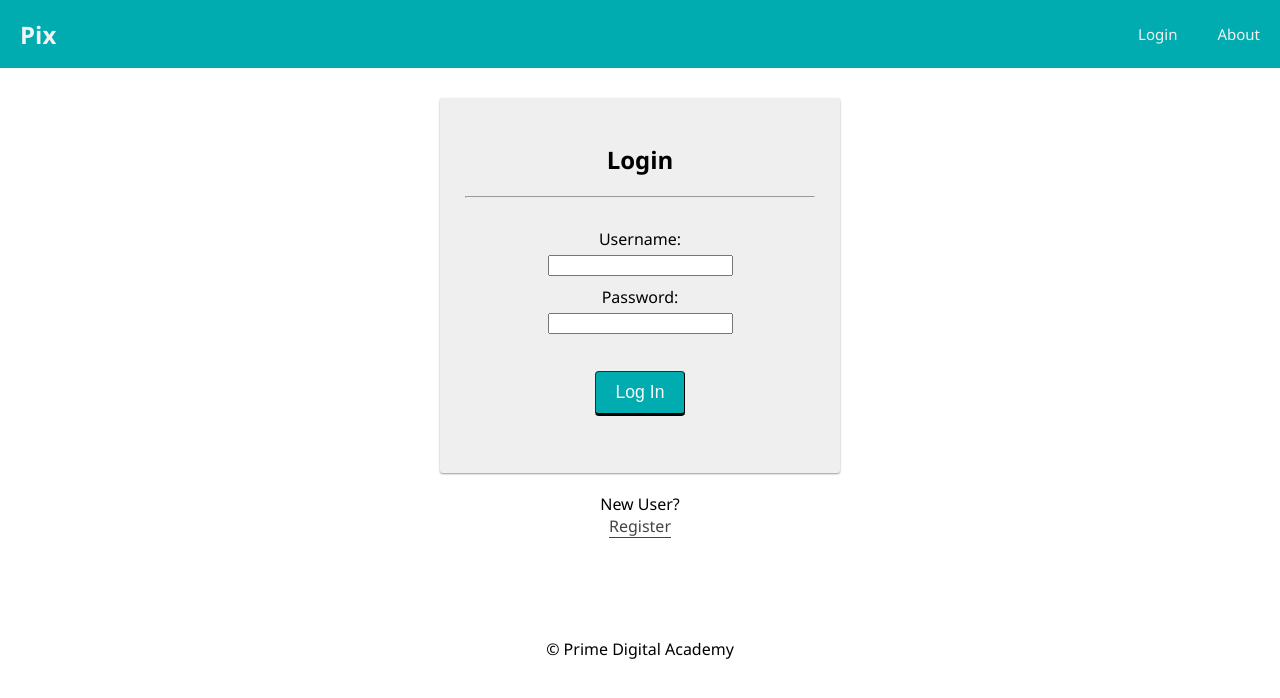
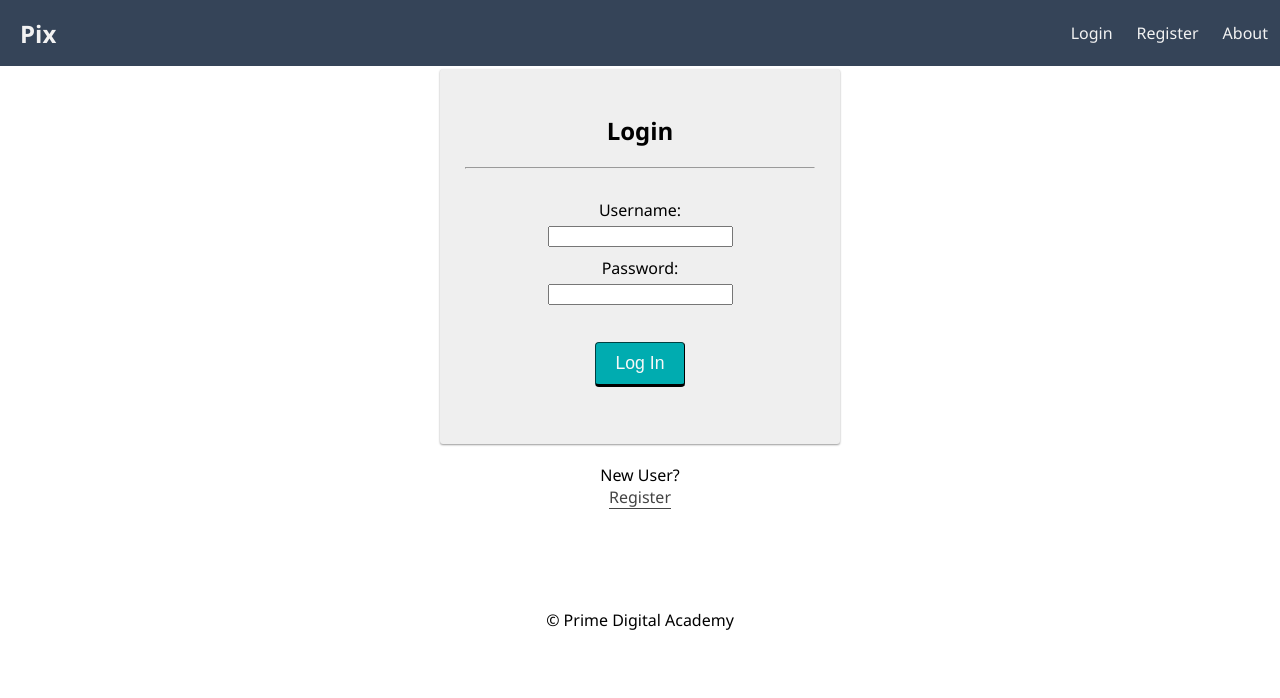
Before and after one commit to erichengler/pix-champion-selector, a React (Create React App) app: page /user#/home in a window 1280 px wide. Shown: the top 698 px of the page. Built offline with nearby package versions, Linux system fonts and the light colour scheme; no server answers.

Commit message:
made changes to Nav component. removed logout button and assigned logout dispatch to text below navbar

```diff
--- a/src/components/Nav/LogOutButton/LogOutButton.jsx
+++ /dev/null
@@ -1,19 +0,0 @@
-import React from 'react';
-import { useDispatch } from 'react-redux';
-
-function LogOutButton(props) {
-	const dispatch = useDispatch();
-	return (
-		<button
-			// This button shows up in multiple locations and is styled differently
-			// because it's styled differently depending on where it is used, the className
-			// is passed to it from it's parents through React props
-			className={props.className}
-			onClick={() => dispatch({ type: 'LOGOUT' })}
-		>
-			Log Out
-		</button>
-	);
-}
-
-export default LogOutButton;
--- a/src/components/Nav/Nav.css
+++ b/src/components/Nav/Nav.css
@@ -3,9 +3,8 @@
 	display: flex;
 	justify-content: space-between;
 	align-items: center;
-
-	margin: 0 0 30px;
-	background-color: #00acb0;
+	margin-bottom: 3px;
+	background-color: #354458;
 	overflow: hidden;
 }
 
@@ -24,19 +23,34 @@
 .navLink {
 	display: inline-block;
 	color: #f2f2f2;
-	background-color: #00acb0;
+	background-color: #354458;
 	text-align: center;
-	padding: 24px 20px;
+	padding: 22px 12px;
 	text-decoration: none;
-	font-size: 15px;
-
-	/* these last two make the logout button in
-  the nav bar look like another link */
-	border: none;
-	cursor: pointer;
-	outline: 0;
+	font-size: 16px;
 }
 
 .navLink:hover {
-	background-color: #008183;
+	background-color: #415669;
 }
+
+.signed-in-section {
+	text-align: right;
+	margin-right: 8px;
+  }
+
+  .signed-in-text {
+	font-size: 14px;
+	margin-right: 8px;
+  }
+
+  .logout-text {
+	font-size: 14px;
+	color: rgb(27, 123, 233);
+	cursor: pointer;
+	margin-left: 8px;
+  }
+
+  .logout-text:hover {
+	text-decoration: underline;
+  }
--- a/src/components/Nav/Nav.jsx
+++ b/src/components/Nav/Nav.jsx
@@ -1,46 +1,77 @@
 import React from 'react';
 import { Link } from 'react-router-dom';
-import LogOutButton from './LogOutButton/LogOutButton';
 import './Nav.css';
-import { useSelector } from 'react-redux';
+import { useSelector, useDispatch } from 'react-redux';
 
 function Nav() {
+
+	const dispatch = useDispatch();
+
+	// ------- Storing user information -------
 	const user = useSelector((store) => store.user);
 
+	// ------- Logs out user -------
+	const handleLogout = () => {
+		dispatch({ type: 'LOGOUT' });
+	}
+
 	return (
+		<div>
 			<div className="nav">
 				<Link to="/home">
 					<h2 className="nav-title">Pix</h2>
 				</Link>
 				<div>
-				{/* If no user is logged in, show these links */}
+					{/* -------If no user is logged in, show these ------- */}
 					{!user.id && (
-					// If there's no user, show login/registration links
+						<>
+							{/* ------- Login link ------- */}
 							<Link className="navLink" to="/login">
 								Login
 							</Link>
+
+							{/* ------- Register link ------- */}
+							<Link className="navLink" to="/registration">
+								Register
+							</Link>
+						</>
 					)}
 
-				{/* If a user is logged in, show these links */}
+					{/* ------- If a user is logged in, show these ------- */}
 					{user.id && (
 						<>
+							{/* ------- Champions link ------- */}
 							<Link className="navLink" to="/champions">
 								Champions
 							</Link>
 
+							{/* ------- Favorites link ------- */}
 							<Link className="navLink" to="/favorites">
 								Favorites
 							</Link>
-
-						<LogOutButton className="navLink" />
 						</>
 					)}
 
+					{/* ------- About link ------- */}
 					<Link className="navLink" to="/about">
 						About
 					</Link>
 				</div>
 			</div>
+
+			{/* ------- If a user is logged in,  show these ------- */}
+			{user.id && (
+				<div className="signed-in-section">
+					<span className="signed-in-text">
+						Logged in as {user.username}
+					</span>
+					|
+					<span className="logout-text" onClick={handleLogout}>
+						Logout
+					</span>
+				</div>
+			)}
+		</div>
 	);
 }
 
```
Lines whose indentation alone changed are shown as unchanged.
